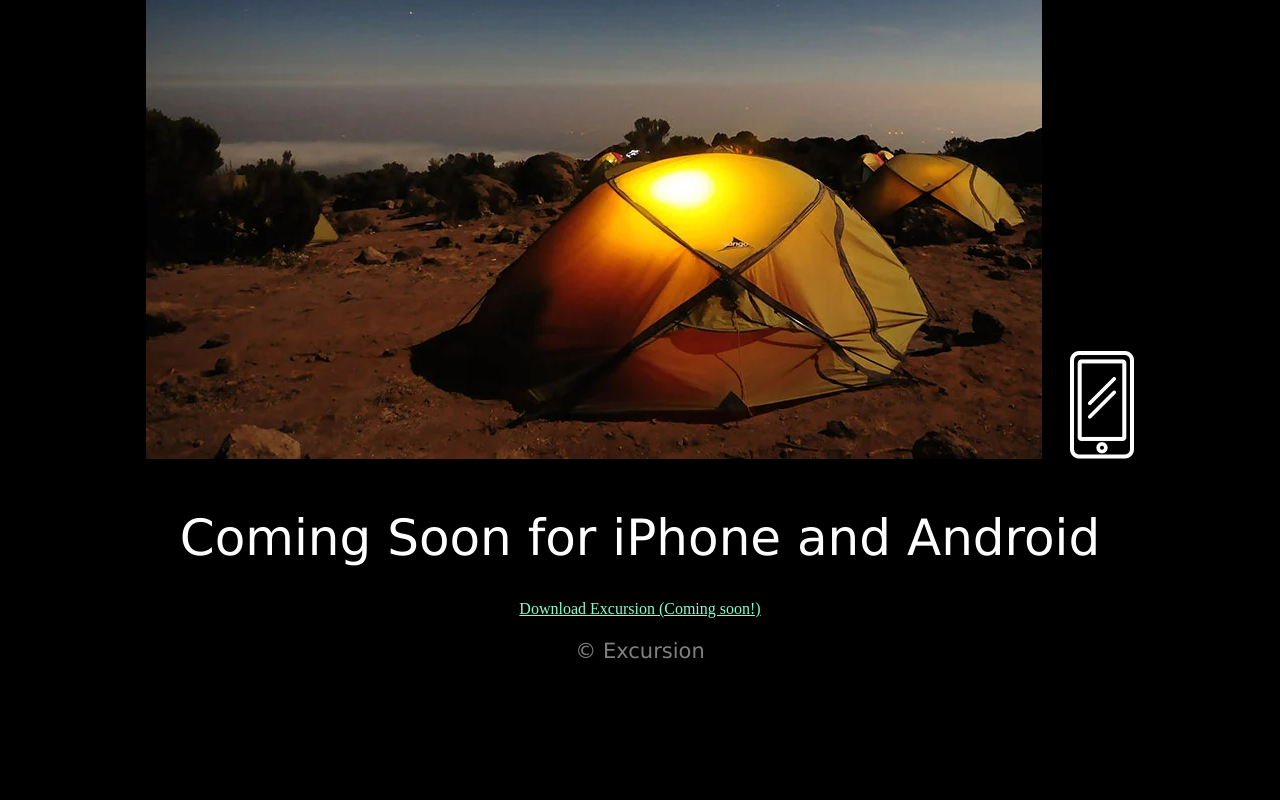
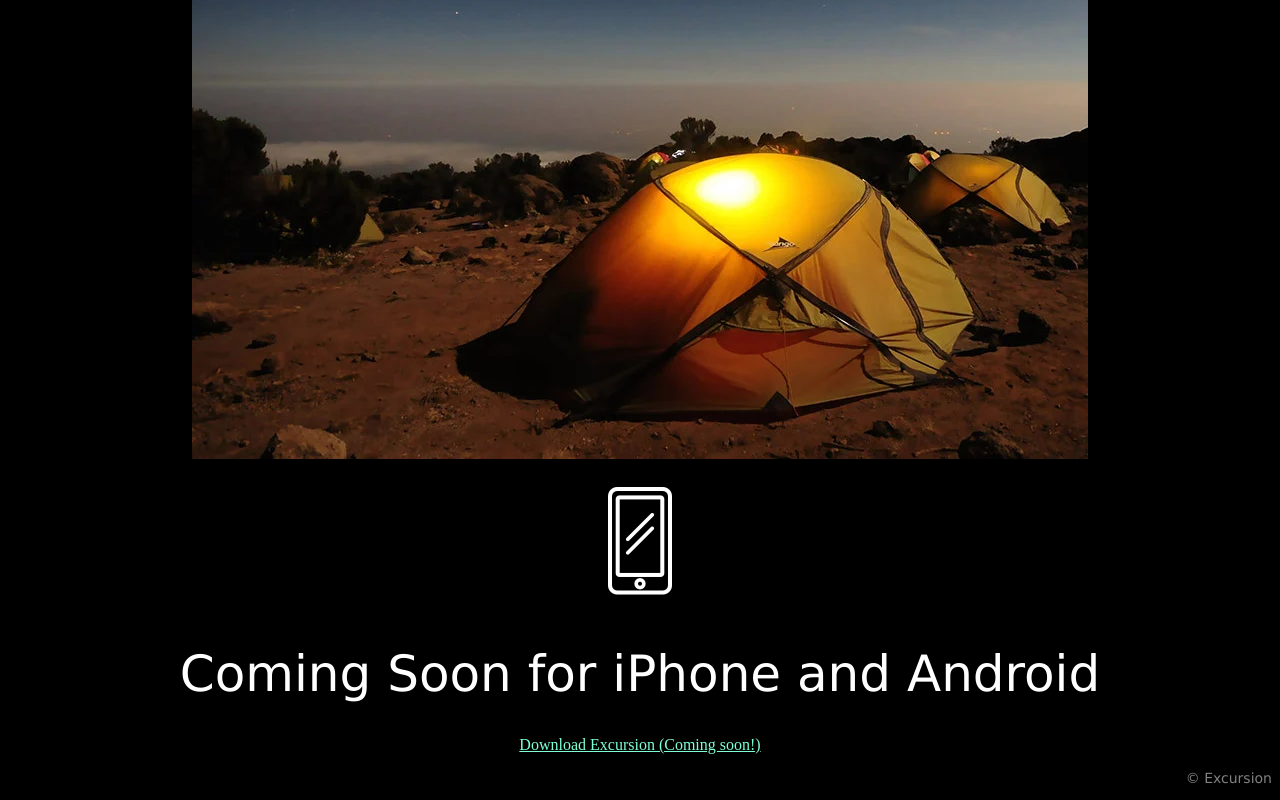
Before and after one commit to Tsvetelin149/excursion, a plain HTML site: page index.html in a window 1280 px wide. Shown: the part 612-1412 px from the top of the page. Before the commit the page ends 1296 px from the top, so only its background shows below. Drawn offline with Linux system fonts and the light colour scheme.

Commit message:
added id on line 32 and braking line on line 25

```diff
--- a/index.html
+++ b/index.html
@@ -22,14 +22,14 @@
         <aside>
             <p>Excursion remembers places you like, and recommends new points of interest around you.</p>
         </aside>
-        <img src="./resources/css/images/camp.webp" alt="Camping with tent">
+        <img src="./resources/css/images/camp.webp" alt="Camping with tent"> <br>
         <img src="./resources/css/images/phone.webp" alt="Phone">
     </section>
     <footer>
         <h1>Coming Soon for iPhone and Android</h1>
         <p><a href="">Download Excursion (Coming soon!)</a></p>
         <aside>
-            <p>© Excursion</p>
+            <p id="copyright">© Excursion</p>
         </aside>
     </footer>
 </body>
```
